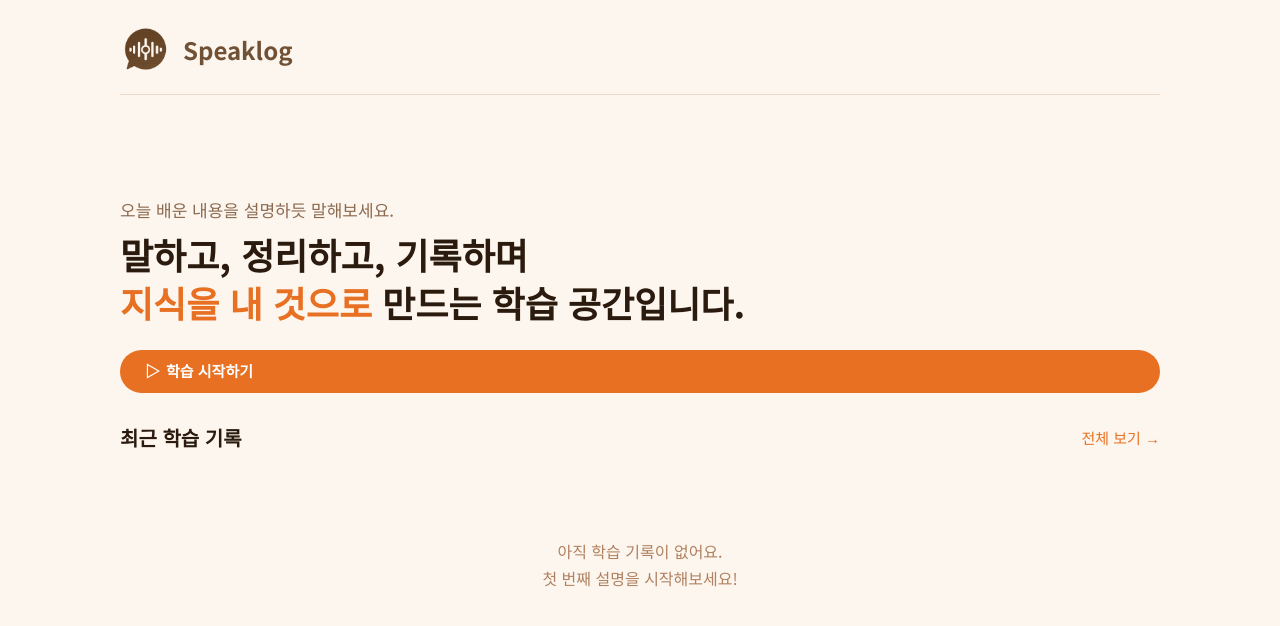
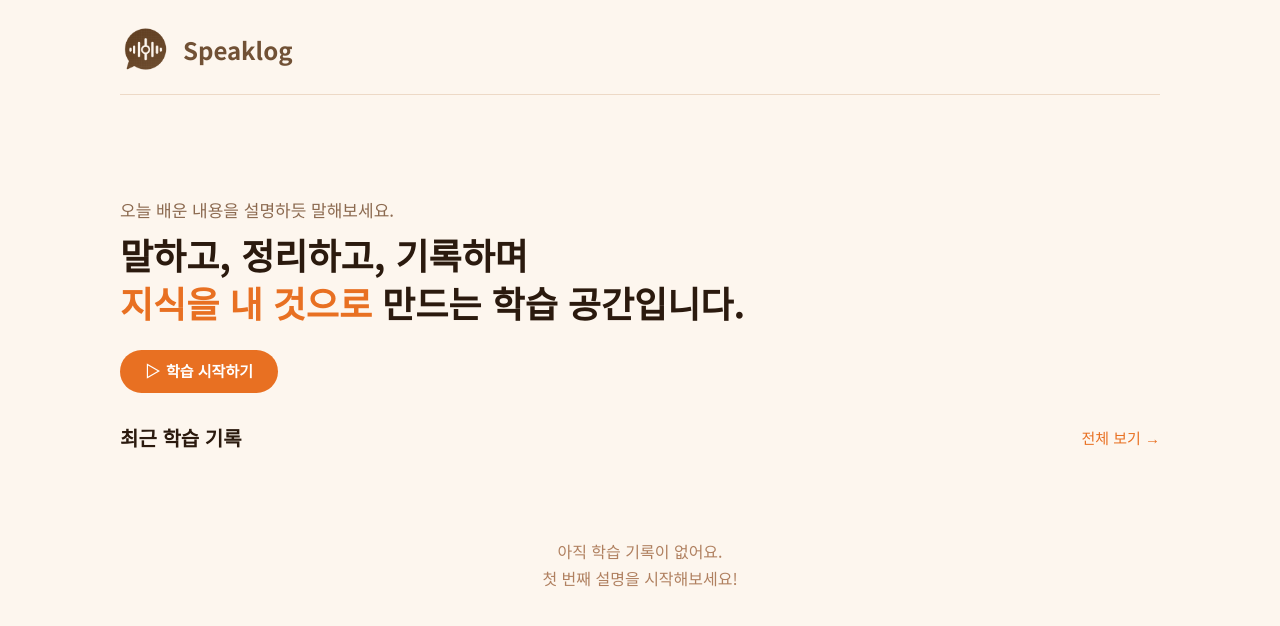
Before and after one commit to jagseeun/speaklog, a React (Create React App) app: page / in a window 1280 px wide. Shown: the top 626 px of the page. Built offline with nearby package versions, Linux system fonts and the light colour scheme; the HTML template or start-up script is replaced by a standard one.

Commit message:
Fix home CTA width

```diff
--- a/src/App.css
+++ b/src/App.css
@@ -628,6 +628,10 @@
     padding-bottom: 24px;
   }
 
+  .home-screen > .btn {
+    align-self: flex-start;
+  }
+
   .records-screen,
   .detail-screen,
   .summary-screen,
```
